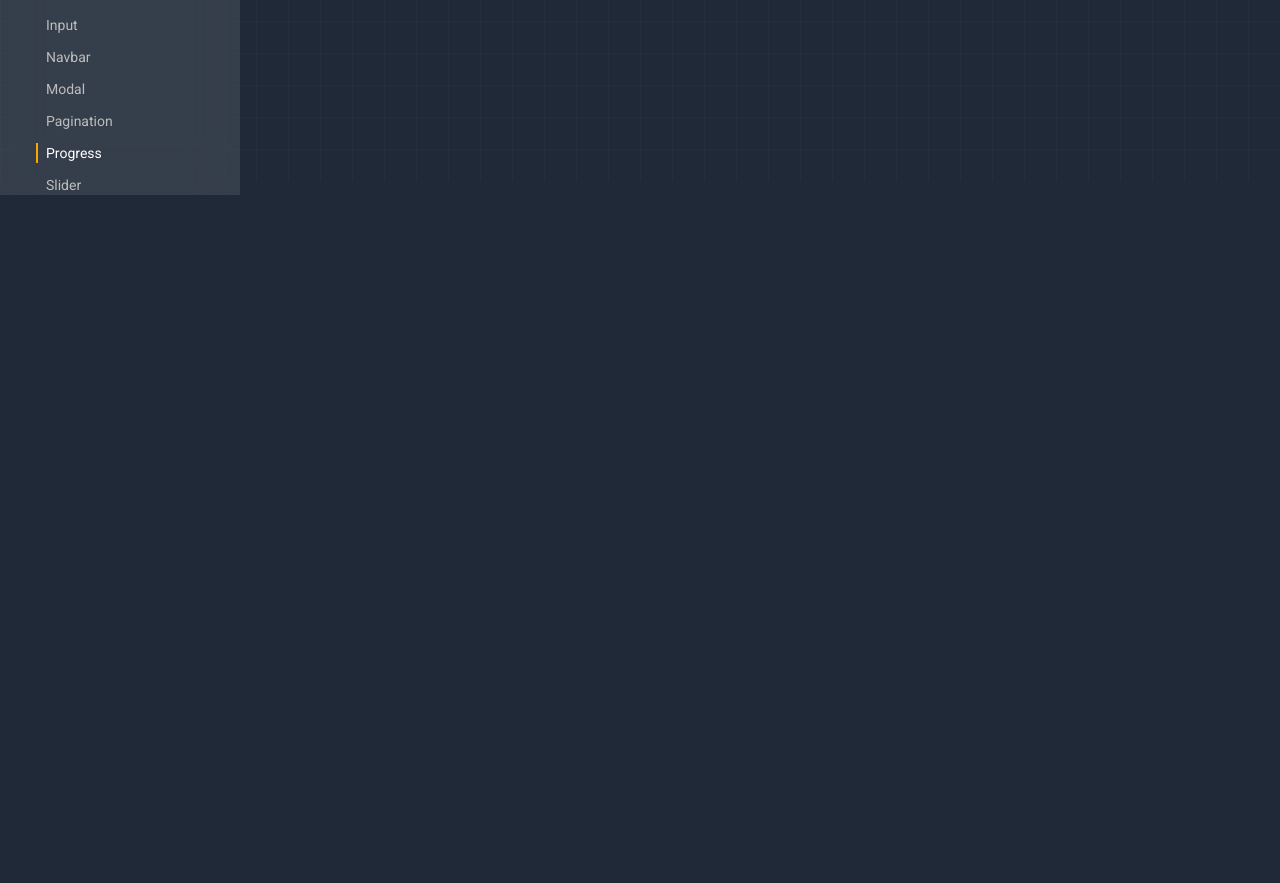
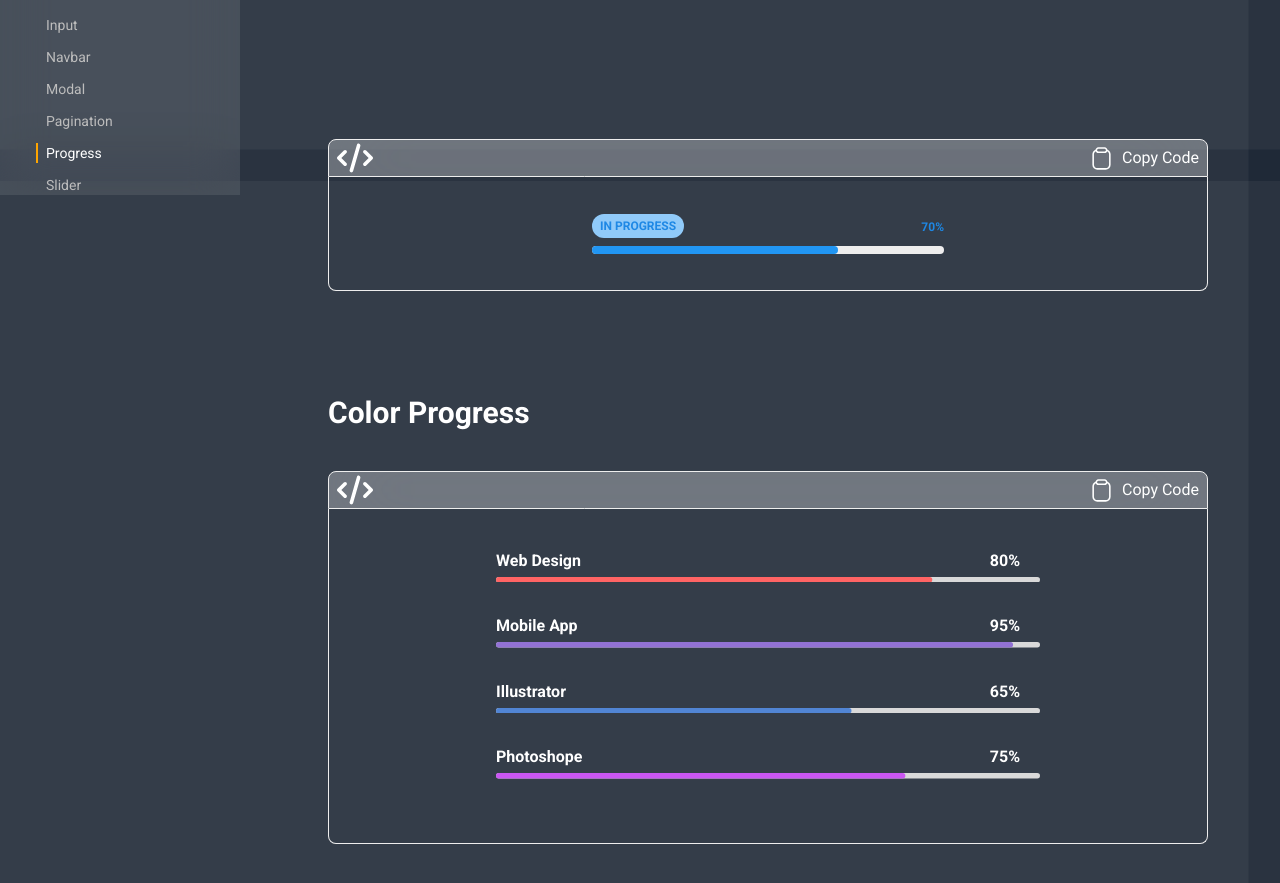
Before and after one commit to akash-khan-311/softui, a React (Vite) app: page /components/progress in a window 1280 px wide. Shown: the part 619-1502 px from the top of the page. Before the commit the page ends 800 px from the top, so only its background shows below. Built offline with nearby package versions, Linux system fonts and the light colour scheme.

Commit message:
some progress bar added

```diff
--- a/src/UIcomponents/Progress/Progress.jsx
+++ b/src/UIcomponents/Progress/Progress.jsx
@@ -1,9 +1,15 @@
 import Progress1 from "../../components/App/Progress/Progress1";
+import Progress2 from "../../components/App/Progress/Progress2";
+import Progress3 from "../../components/App/Progress/Progress3";
+import Progress4 from "../../components/App/Progress/Progress4";
 
 const Progress = () => {
     return(
         <>
              <Progress1/>
+             <Progress2/>
+             <Progress3/>
+             <Progress4/>
         </>
     )
 }
--- /dev/null
+++ b/src/components/App/Progress/Progress2.jsx
@@ -0,0 +1,16 @@
+import CodeBox from "../../../Shared/CodeBox/CodeBox";
+
+const Progress2 = () => {
+    return(
+        <>
+             <CodeBox>
+             <div className="relative h-4 w-2/4 mx-auto  rounded-full overflow-hidden bg-gray-400 my-5 ">
+  <div className="absolute top-0 bottom-0 left-0 rounded-full bg-gradient-to-r from-pink-500 to-purple-500" style={{width: '60%'}}>
+  </div>
+</div>
+
+             </CodeBox>
+        </>
+    )
+}
+export default Progress2;
--- /dev/null
+++ b/src/components/App/Progress/Progress3.jsx
@@ -0,0 +1,45 @@
+import CodeBox from "../../../Shared/CodeBox/CodeBox";
+
+const Progress3 = () => {
+    return(
+        <>
+             <CodeBox stringCode={`<div className="relative p-4  max-w-sm mx-auto">
+  <div className="flex mb-2 items-center justify-between">
+    <div>
+      <span className="text-xs font-semibold inline-block py-1 px-2 uppercase rounded-full text-blue-600 bg-blue-200">
+        In Progress
+      </span>
+    </div>
+    <div className="text-right">
+      <span className="text-xs font-semibold inline-block text-blue-600">
+        70%
+      </span>
+    </div>
+  </div>
+  <div className="flex rounded-full h-2 bg-gray-200">
+    <div style={{width: '70%'}} className="rounded-full bg-blue-500" />
+  </div>
+</div>`}>
+             <div className="relative p-4  max-w-sm mx-auto">
+  <div className="flex mb-2 items-center justify-between">
+    <div>
+      <span className="text-xs font-semibold inline-block py-1 px-2 uppercase rounded-full text-blue-600 bg-blue-200">
+        In Progress
+      </span>
+    </div>
+    <div className="text-right">
+      <span className="text-xs font-semibold inline-block text-blue-600">
+        70%
+      </span>
+    </div>
+  </div>
+  <div className="flex rounded-full h-2 bg-gray-200">
+    <div style={{width: '70%'}} className="rounded-full bg-blue-500" />
+  </div>
+</div>
+
+             </CodeBox>
+        </>
+    )
+}
+export default Progress3;
--- /dev/null
+++ b/src/components/App/Progress/Progress4.jsx
@@ -0,0 +1,120 @@
+import CodeBox from "../../../Shared/CodeBox/CodeBox";
+
+const Progress4 = () => {
+    return(
+        <>
+             <CodeBox text={'Color Progress'} stringCode={`<div className="mb-7">
+    <div className="flex justify-between py-1">
+      <span className="text-base font-semibold text-white">Web Design</span>
+      <span className="text-base font-semibold pr-5 text-white">80%</span>
+    </div>
+    <svg className="rc-progress-line" viewBox="0 0 100 1" preserveAspectRatio="none">
+      <path className="rc-progress-line-trail" d="M 0.5,0.5
+     L 99.5,0.5" strokeLinecap="round" stroke="#D9D9D9" strokeWidth={1} fillOpacity={0} />
+      <path className="rc-progress-line-path" d="M 0.5,0.5
+     L 99.5,0.5" strokeLinecap="round" stroke="#FF6464" strokeWidth={1} fillOpacity={0} style={{strokeDasharray: '79.2px, 100px', strokeDashoffset: 0, transition: 'stroke-dashoffset 0.3s ease 0s, stroke-dasharray 0.3s ease 0s, stroke 0.3s linear 0s, 0.06s'}}>
+      </path>
+    </svg>
+</div>
+
+<div className="mb-7">
+  <div className="flex justify-between py-1">
+    <span className="text-base font-semibold text-white">Mobile App </span>
+    <span className="text-base font-semibold pr-5 text-white">95%</span>
+  </div>
+  <svg className="rc-progress-line" viewBox="0 0 100 1" preserveAspectRatio="none">
+    <path className="rc-progress-line-trail" d="M 0.5,0.5
+   L 99.5,0.5" strokeLinecap="round" stroke="#D9D9D9" strokeWidth={1} fillOpacity={0} />
+    <path className="rc-progress-line-path" d="M 0.5,0.5
+   L 99.5,0.5" strokeLinecap="round" stroke="#9272D4" strokeWidth={1} fillOpacity={0} style={{strokeDasharray: '94.05px, 100px', strokeDashoffset: 0, transition: 'stroke-dashoffset 0.3s ease 0s, stroke-dasharray 0.3s ease 0s, stroke 0.3s linear 0s, 0.06s'}}>
+    </path>
+  </svg>
+</div>
+
+<div className="mb-7">
+  <div className="flex justify-between py-1">
+    <span className="text-base font-semibold text-white">Illustrator</span>
+    <span className="text-base font-semibold pr-5 text-white">65%</span>
+  </div>
+  <svg className="rc-progress-line" viewBox="0 0 100 1" preserveAspectRatio="none">
+    <path className="rc-progress-line-trail" d="M 0.5,0.5
+   L 99.5,0.5" strokeLinecap="round" stroke="#D9D9D9" strokeWidth={1} fillOpacity={0} />
+    <path className="rc-progress-line-path" d="M 0.5,0.5
+   L 99.5,0.5" strokeLinecap="round" stroke="#5185D4" strokeWidth={1} fillOpacity={0} style={{strokeDasharray: '64.35px, 100px', strokeDashoffset: 0, transition: 'stroke-dashoffset 0.3s ease 0s, stroke-dasharray 0.3s ease 0s, stroke 0.3s linear 0s, 0.06s'}}>
+    </path>
+  </svg>
+</div>
+
+<div className="mb-7">
+  <div className="flex justify-between py-1">
+    <span className="text-base font-semibold text-white">Photoshope</span>
+    <span className="text-base font-semibold pr-5 text-white">75%</span>
+  </div>
+  <svg className="rc-progress-line" viewBox="0 0 100 1" preserveAspectRatio="none">
+    <path className="rc-progress-line-trail" d="M 0.5,0.5
+   L 99.5,0.5" strokeLinecap="round" stroke="#D9D9D9" strokeWidth={1} fillOpacity={0} />
+    <path className="rc-progress-line-path" d="M 0.5,0.5
+   L 99.5,0.5" strokeLinecap="round" stroke="#CA56F2" strokeWidth={1} fillOpacity={0} style={{strokeDasharray: '74.25px, 100px', strokeDashoffset: 0, transition: 'stroke-dashoffset 0.3s ease 0s, stroke-dasharray 0.3s ease 0s, stroke 0.3s linear 0s, 0.06s'}}>
+    </path>
+  </svg>
+</div>`}>
+             <div className="max-w-xl mx-auto p-4">
+  <div className="mb-7">
+    <div className="flex justify-between py-1">
+      <span className="text-base font-semibold text-white">Web Design</span>
+      <span className="text-base font-semibold pr-5 text-white">80%</span>
+    </div>
+    <svg className="rc-progress-line" viewBox="0 0 100 1" preserveAspectRatio="none">
+      <path className="rc-progress-line-trail" d="M 0.5,0.5
+     L 99.5,0.5" strokeLinecap="round" stroke="#D9D9D9" strokeWidth={1} fillOpacity={0} />
+      <path className="rc-progress-line-path" d="M 0.5,0.5
+     L 99.5,0.5" strokeLinecap="round" stroke="#FF6464" strokeWidth={1} fillOpacity={0} style={{strokeDasharray: '79.2px, 100px', strokeDashoffset: 0, transition: 'stroke-dashoffset 0.3s ease 0s, stroke-dasharray 0.3s ease 0s, stroke 0.3s linear 0s, 0.06s'}}>
+      </path>
+    </svg>
+  </div>
+  <div className="mb-7">
+    <div className="flex justify-between py-1">
+      <span className="text-base font-semibold text-white">Mobile App </span>
+      <span className="text-base font-semibold pr-5 text-white">95%</span>
+    </div>
+    <svg className="rc-progress-line" viewBox="0 0 100 1" preserveAspectRatio="none">
+      <path className="rc-progress-line-trail" d="M 0.5,0.5
+     L 99.5,0.5" strokeLinecap="round" stroke="#D9D9D9" strokeWidth={1} fillOpacity={0} />
+      <path className="rc-progress-line-path" d="M 0.5,0.5
+     L 99.5,0.5" strokeLinecap="round" stroke="#9272D4" strokeWidth={1} fillOpacity={0} style={{strokeDasharray: '94.05px, 100px', strokeDashoffset: 0, transition: 'stroke-dashoffset 0.3s ease 0s, stroke-dasharray 0.3s ease 0s, stroke 0.3s linear 0s, 0.06s'}}>
+      </path>
+    </svg>
+  </div>
+  <div className="mb-7">
+    <div className="flex justify-between py-1">
+      <span className="text-base font-semibold text-white">Illustrator</span>
+      <span className="text-base font-semibold pr-5 text-white">65%</span>
+    </div>
+    <svg className="rc-progress-line" viewBox="0 0 100 1" preserveAspectRatio="none">
+      <path className="rc-progress-line-trail" d="M 0.5,0.5
+     L 99.5,0.5" strokeLinecap="round" stroke="#D9D9D9" strokeWidth={1} fillOpacity={0} />
+      <path className="rc-progress-line-path" d="M 0.5,0.5
+     L 99.5,0.5" strokeLinecap="round" stroke="#5185D4" strokeWidth={1} fillOpacity={0} style={{strokeDasharray: '64.35px, 100px', strokeDashoffset: 0, transition: 'stroke-dashoffset 0.3s ease 0s, stroke-dasharray 0.3s ease 0s, stroke 0.3s linear 0s, 0.06s'}}>
+      </path>
+    </svg>
+  </div>
+  <div className="mb-7">
+    <div className="flex justify-between py-1">
+      <span className="text-base font-semibold text-white">Photoshope</span>
+      <span className="text-base font-semibold pr-5 text-white">75%</span>
+    </div>
+    <svg className="rc-progress-line" viewBox="0 0 100 1" preserveAspectRatio="none">
+      <path className="rc-progress-line-trail" d="M 0.5,0.5
+     L 99.5,0.5" strokeLinecap="round" stroke="#D9D9D9" strokeWidth={1} fillOpacity={0} />
+      <path className="rc-progress-line-path" d="M 0.5,0.5
+     L 99.5,0.5" strokeLinecap="round" stroke="#CA56F2" strokeWidth={1} fillOpacity={0} style={{strokeDasharray: '74.25px, 100px', strokeDashoffset: 0, transition: 'stroke-dashoffset 0.3s ease 0s, stroke-dasharray 0.3s ease 0s, stroke 0.3s linear 0s, 0.06s'}}>
+      </path>
+    </svg>
+  </div>
+</div>
+
+             </CodeBox>
+        </>
+    )
+}
+export default Progress4;
```
